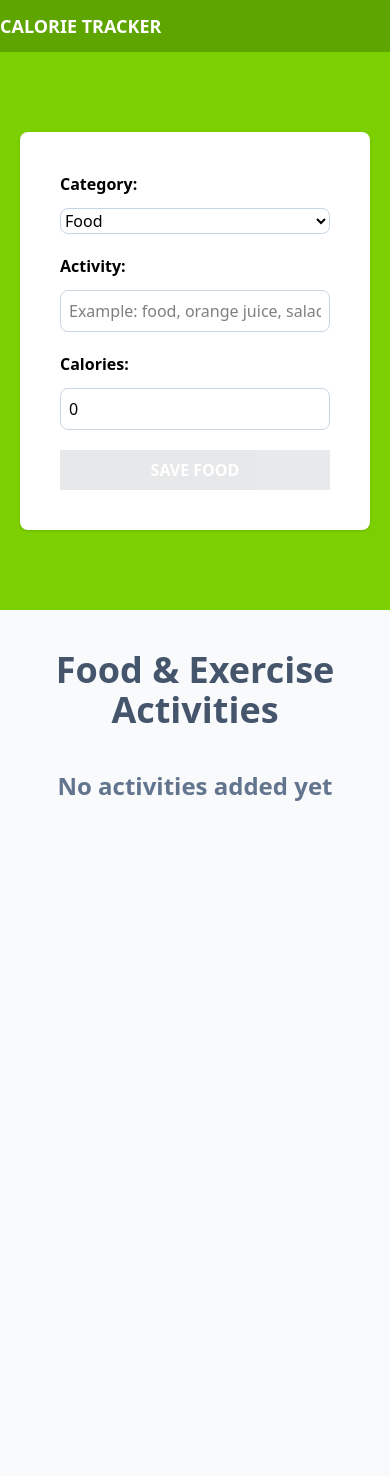
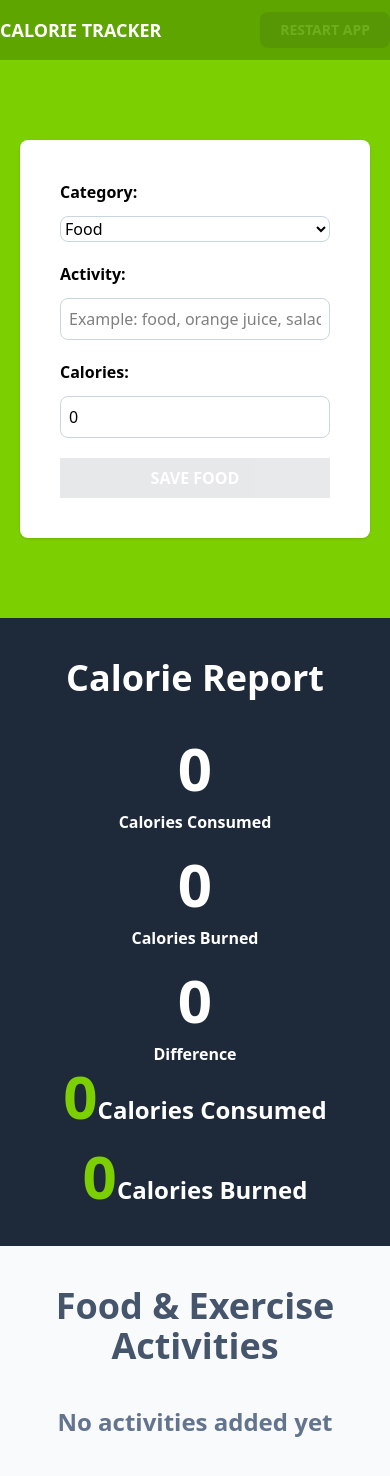
Before and after one commit to OscarVegaV/calorie-tracker, a React (Vite) app: page / in a window 390 px wide. Before the commit the page ends 844 px from the top, so only its background shows below. Built offline with nearby package versions, Linux system fonts and the light colour scheme.

Commit message:
added persist activities in localStorage, add calorie summary components, and finalize app

```diff
--- a/src/App.tsx
+++ b/src/App.tsx
@@ -1,19 +1,34 @@
-import { useReducer } from "react"
+import { useReducer, useEffect, useMemo } from "react"
 import Form from "./components/Form"
 import { activityReducer, initialState } from "./reducers/activity-reducer"
 import ActivityList from "./components/ActivityList";
+import CalorieTracker from "./components/CalorieTracker";
 
 function App() {
 
   const [state, dispatch] = useReducer(activityReducer, initialState)
 
+  useEffect(() => {
+    localStorage.setItem('activities', JSON.stringify(state.activities));
+  }, [state.activities]);
+
+  const canRestartApp = ()=> useMemo(() => state.activities.length, [state.activities])
+
+
   return (
     <>
       <header className="bg-lime-600 py-3">
-        <div className="max-w-4xl mx-auto flex justify-between">
+        <div className="max-w-4xl mx-auto flex justify-between items-center">
           <h1 className="text-center text-lg font-bold text-white uppercase">
             Calorie Tracker
           </h1>
+          <button
+            className="bg-gray-800 hover:bg-gray-900 text-white px-5 py-2 rounded-lg font-bold uppercase cursor-pointer text-sm disabled:opacity-10"
+            disabled={!canRestartApp()}
+            onClick={() => dispatch({ type: 'restart-app' })}
+          >
+            Restart App
+          </button>
         </div>
       </header>
 
@@ -23,6 +38,15 @@
             dispatch={dispatch}
           state={state}
 
+          />
+        </div>
+
+      </section>
+
+      <section className="bg-gray-800 py-10">
+        <div className="max-w-4xl mx-auto" >
+          <CalorieTracker
+            activities={state.activities}
           />
         </div>
 
--- a/src/components/ActivityList.tsx
+++ b/src/components/ActivityList.tsx
@@ -31,7 +31,7 @@
             </p> :
 
               activities.map( activity => (
-                <div key={activity.id} className="px-5 py-10 bg-white mt-5 flex justify-between">
+                <div key={activity.id} className="px-5 py-10 bg-white mt-5 flex justify-between shadow">
                   <div className="space-y-2 relative">
 
                   <p className={`absolute -top-8 -left-8 px-10 py-2 text-white uppercase font-bold ${activity.category === 1 ? 'bg-lime-500' : 'bg-orange-500'}` }>
--- /dev/null
+++ b/src/components/CalorieDisplay.tsx
@@ -0,0 +1,13 @@
+type CalorieDisplayProps = {
+    calories: number;
+    text: string;
+};
+
+export default function CalorieDisplay({ calories, text }: CalorieDisplayProps) {
+  return (
+    <p className="text-white font-bold rounded-full grid grid-cols-1 gap-3 text-center ">
+			<span className="font-black text-6xl text-orange">{calories} </span>
+			{text}
+		</p>
+  )
+}
--- /dev/null
+++ b/src/components/CalorieTracker.tsx
@@ -0,0 +1,68 @@
+import { useMemo } from "react";
+import type { Activity } from "../types"
+import CalorieDisplay from "./CalorieDisplay";
+
+type CalorieTrackerProps = {
+  activities: Activity[]
+}
+
+export default function CalorieTracker({ activities }: CalorieTrackerProps) {
+  // Calculate total calories
+
+  // Calculate total calories consumed
+  const caloriesConsumed = useMemo(() => activities.reduce((total, activity)  => activity.category === 1 ? total + activity.calories : total, 0) , [activities]);
+  // Calculate total calories burned
+  const caloriesBurned = useMemo(
+    () => activities.reduce((total, activity) => activity.category === 2 ? total + activity.calories : total, 0),
+    [activities]
+  );
+
+  // Calculate net calories
+  const netCalories = useMemo(() => caloriesConsumed - caloriesBurned, [activities]);
+
+  return (
+    <>
+      <h2 className="text-4xl font-black text-white text-center">
+        Calorie Report
+      </h2>
+        {/* curso */}
+        <div className="flex flex-col items-center md:flex-row md:justify-between gap-5 mt-10">
+          <CalorieDisplay
+            calories={caloriesConsumed}
+            text="Calories Consumed"
+          />
+
+          <CalorieDisplay
+            calories={caloriesBurned}
+            text="Calories Burned"
+          />
+
+          <CalorieDisplay
+            calories={netCalories}
+            text="Difference"
+          />
+        </div>
+
+        {/* ia */}
+        <div>
+          <p className="text-white font-bold rounded-full grid-cols-1 gap-3 text-center ">
+            <span className="text-6xl font-black text-lime-500">
+              {caloriesConsumed}
+            </span>
+            <span className="text-2xl font-bold text-white">
+              Calories Consumed
+            </span>
+          </p>
+          <p className="text-white font-bold rounded-full grid-cols-1 gap-3 text-center mt-5">
+            <span className="text-6xl font-black text-lime-500">
+              {caloriesBurned}
+            </span>
+            <span className="text-2xl font-bold text-white">
+              Calories Burned
+            </span>
+          </p>
+
+        </div>
+    </>
+  )
+}
--- a/src/components/Form.tsx
+++ b/src/components/Form.tsx
@@ -12,10 +12,11 @@
 }
 
 const initialState : Activity = {
-        id: uuidv4(), // Generate a unique ID for the activity
-        category: 1, // Default category ID
-        nameActivity: '',
-        calories: 0
+    id: uuidv4(), // Generate a unique ID for the activity
+    category: 1, // Default category ID
+    nameActivity: '',
+    calories: 0
+    // calories: '' as unknown as number // Start as empty string for input, cast to number for Activity type
 }
 
 export default function Form({dispatch, state} : FormProps) {
@@ -102,7 +103,7 @@
                 id="calories"
                 type="number"
                 className="border border-slate-300 p-2 rounded-lg"
-                placeholder=" Calories consumed or burned example: 200, 500, etc."
+                placeholder="Calories consumed or burned example: 200, 500, etc."
                 value={activity.calories}
                 onChange={handleChange}
              />
--- a/src/reducers/activity-reducer.ts
+++ b/src/reducers/activity-reducer.ts
@@ -1,18 +1,25 @@
+
 import type { Activity } from "../types";
 
 
 export type ActivityActions =
     { type: 'save-activity', payload: { newActivity: Activity }} |
     { type: 'save-activeId', payload: { id : Activity['id'] }} |
-    { type: 'delete-activeId', payload: { id : Activity['id'] }}
+    { type: 'delete-activeId', payload: { id : Activity['id'] }} |
+    { type: 'restart-app', }
 
 export type ActivityState = {
     activities : Activity[],
     activeId: Activity['id']
 }
 
+const localStorageActivities = () : Activity[] => {
+  const storedActivities = localStorage.getItem('activities');
+  return storedActivities ? JSON.parse(storedActivities) : [];
+}
+
 export const initialState : ActivityState = {
-    activities: [],
+    activities: localStorageActivities(),
     activeId: ''
 }
 
@@ -54,5 +61,12 @@
     };
   }
 
+  if (action.type === 'restart-app') {
+    return {
+      activities: [],
+      activeId: ''
+    };
+  }
+
   return state;
 }
```
